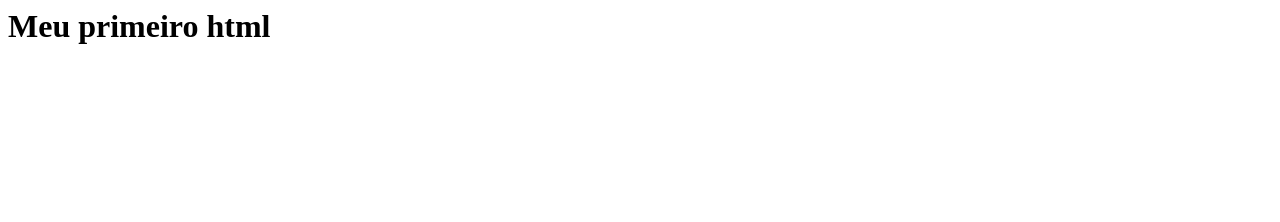
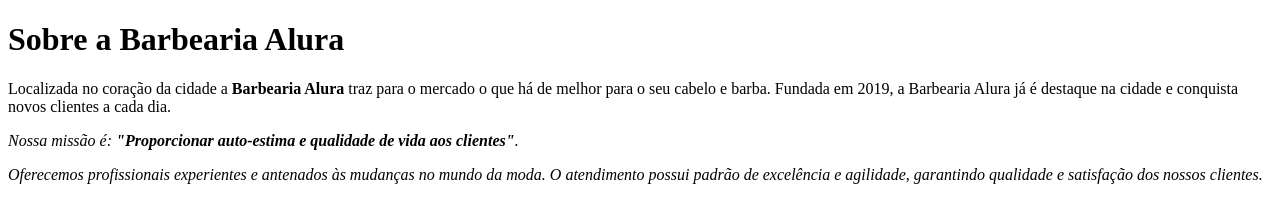
Before and after one commit to EstudanteGUI/1-Repositorio, a plain HTML site: page index.html in a window 1280 px wide. Drawn offline with Linux system fonts and the light colour scheme.

Commit message:
Add files via upload

```diff
--- a/index.html
+++ b/index.html
@@ -1,3 +1,13 @@
-<html>
-  <h1>Meu primeiro html</h1>
+<!DOCTYPE html>
+<html lang="pt-br">
+	<meta charset="UTF-8">
+	<title>Barbearia Alura</title>
+
+	<h1>Sobre a Barbearia Alura</h1>
+
+	<p>Localizada no coração da cidade a <strong>Barbearia Alura</strong> traz para o mercado o que há de melhor para o seu cabelo e barba. Fundada em 2019, a Barbearia Alura já é destaque na cidade e conquista novos clientes a cada dia.</p>
+
+	<p><em>Nossa missão é: <strong>"Proporcionar auto-estima e qualidade de vida aos clientes"</strong>.<em></p>
+
+	<p>Oferecemos profissionais experientes e antenados às mudanças no mundo da moda. O atendimento possui padrão de excelência e agilidade, garantindo qualidade e satisfação dos nossos clientes.</p>
 </html>
```
